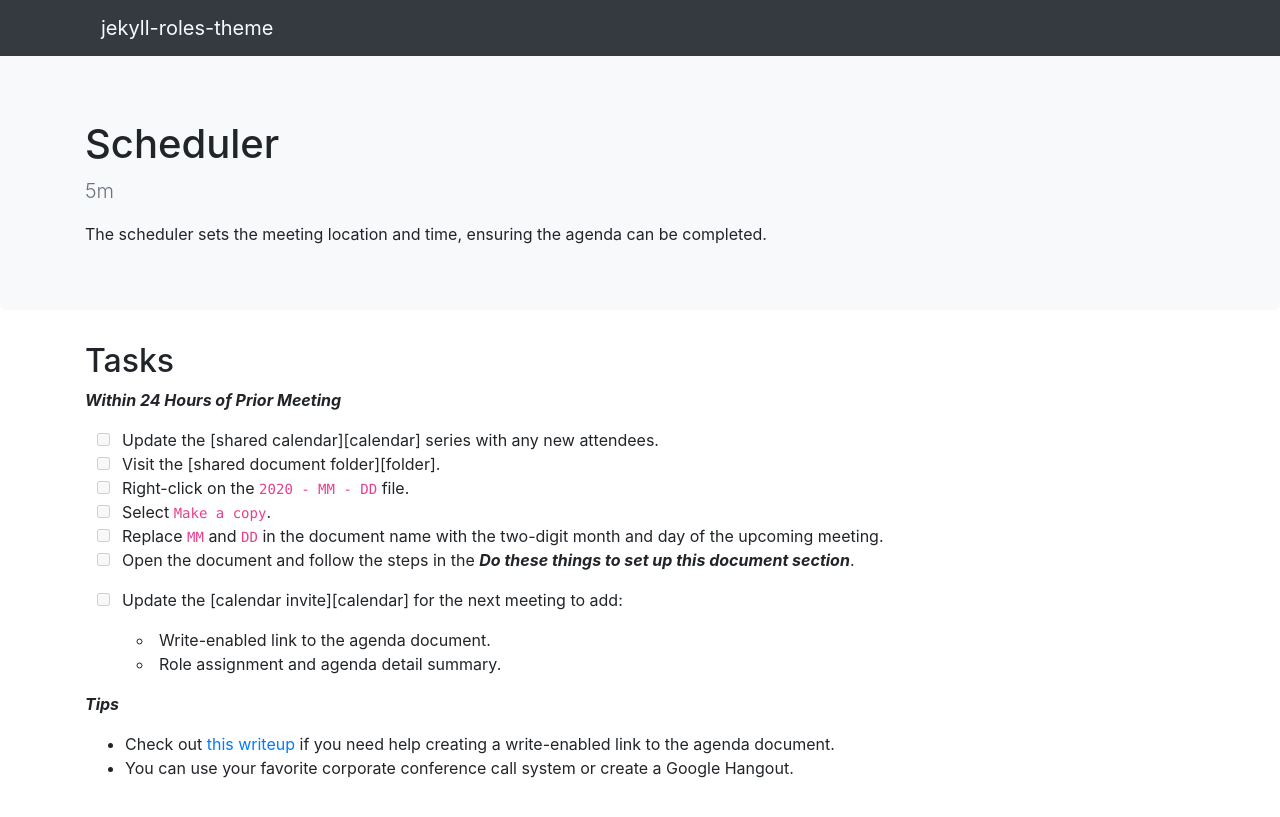
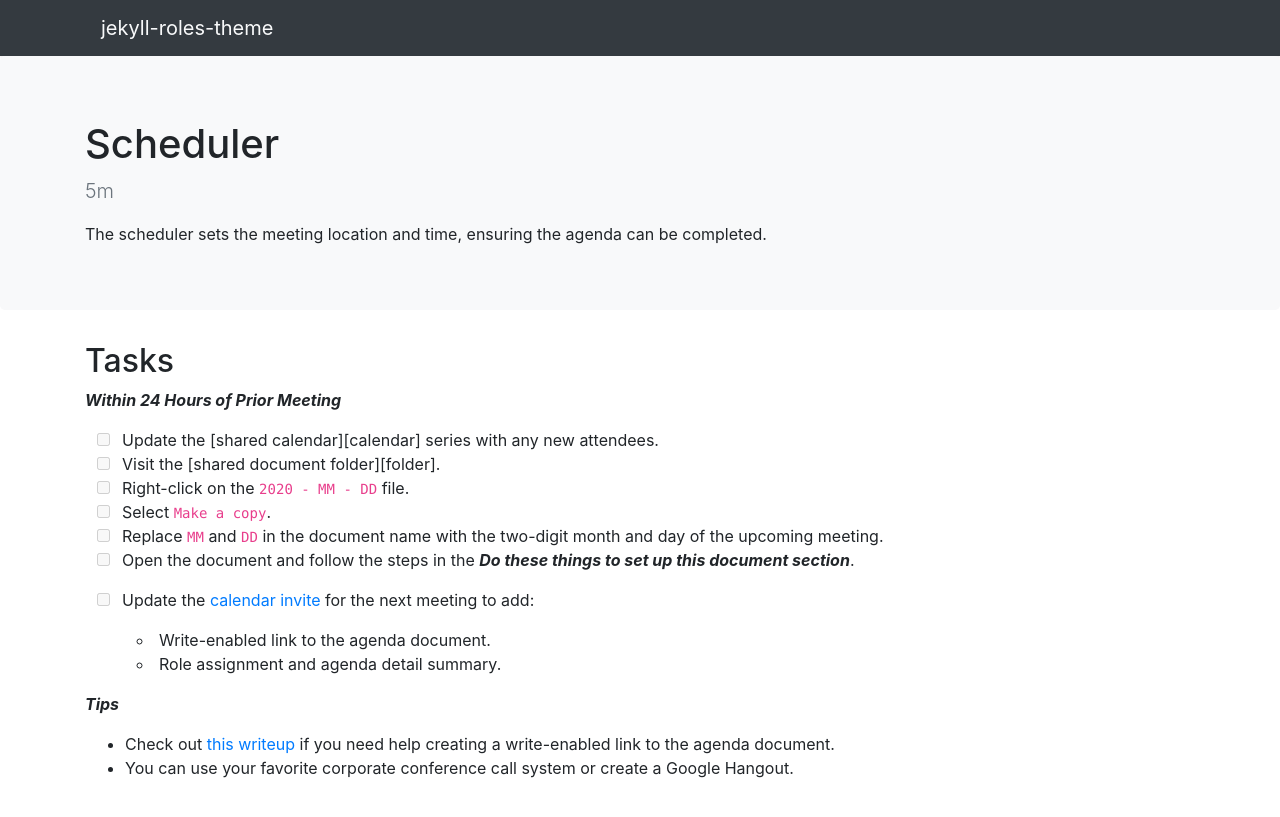
Before and after one commit to mrsanz/jekyll-roles-theme, a Jekyll site: the page built from roles/scheduler.md, in a window 1280 px wide. Shown: the top 817 px of the page. Built offline with Jekyll 4.4.1, drawn with Linux system fonts in a browser that asks for light colours; nearby versions of some CDN libraries; part of the change alters nothing that is shown.

Commit message:
Update scheduler.md

```diff
--- a/_includes/default_roles/scheduler.md
+++ b/_includes/default_roles/scheduler.md
@@ -9,7 +9,7 @@
  - [ ] Replace `MM` and `DD` in the document name with the two-digit month and day of the upcoming meeting.
  - [ ] Open the document and follow the steps in the ***Do these things to set up this document section***.
 {% case page.invite_type %}{% when "series" %}
- - [ ] Update the [calendar invite][calendar] for the next meeting to add:
+ - [ ] Update the [calendar invite](https://github.com/InnerSourceCommons/foundation-governance/blob/319e6f9bea0de12e93aa418b1a4b0564ebaa59f4/how-to/access-isc-calendar.md) for the next meeting to add:
 {% when "instance" %}
  - [ ] Reply-by-meeting to the notes from the previous meeting.
 Set the time and place to the next meetup.
```
